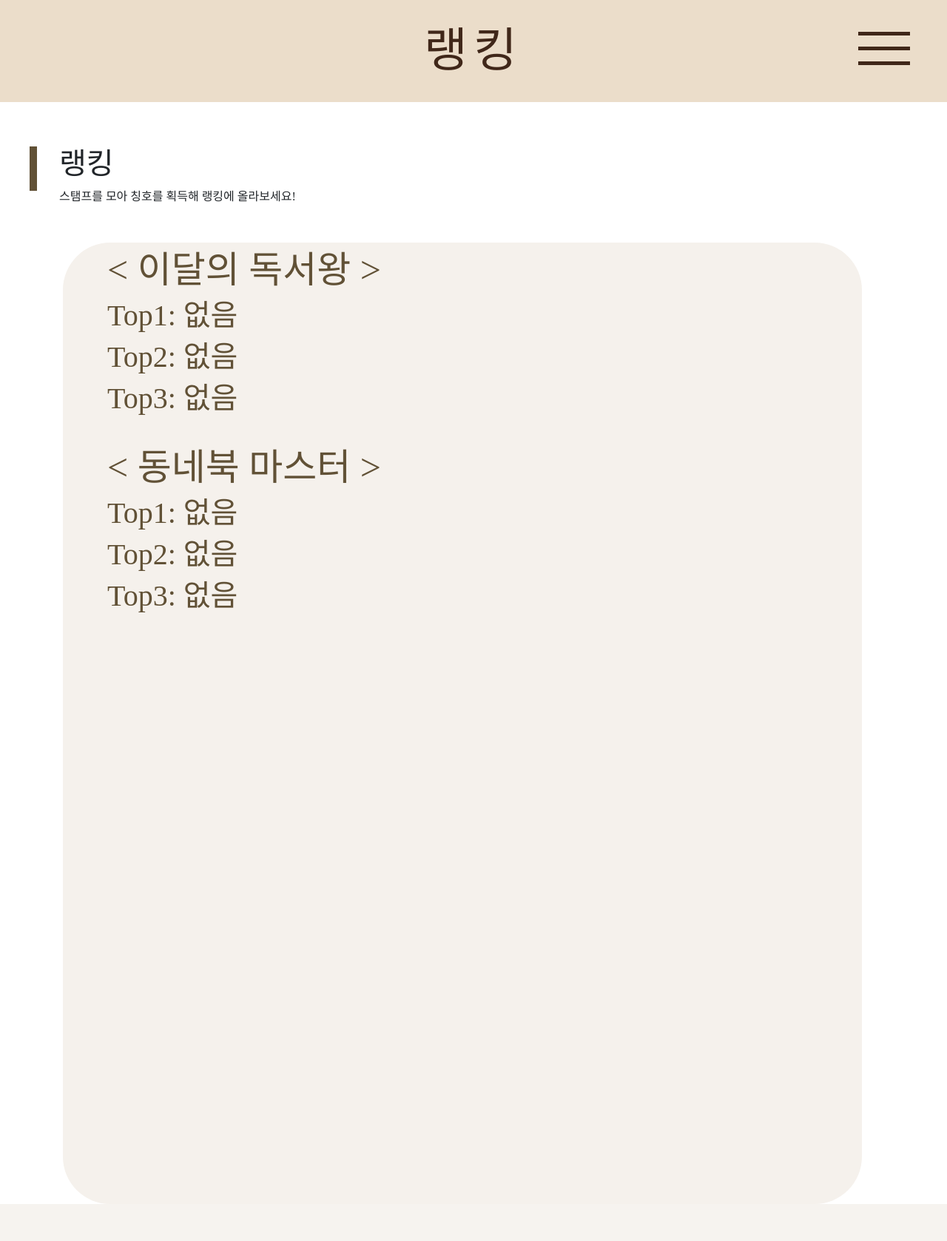
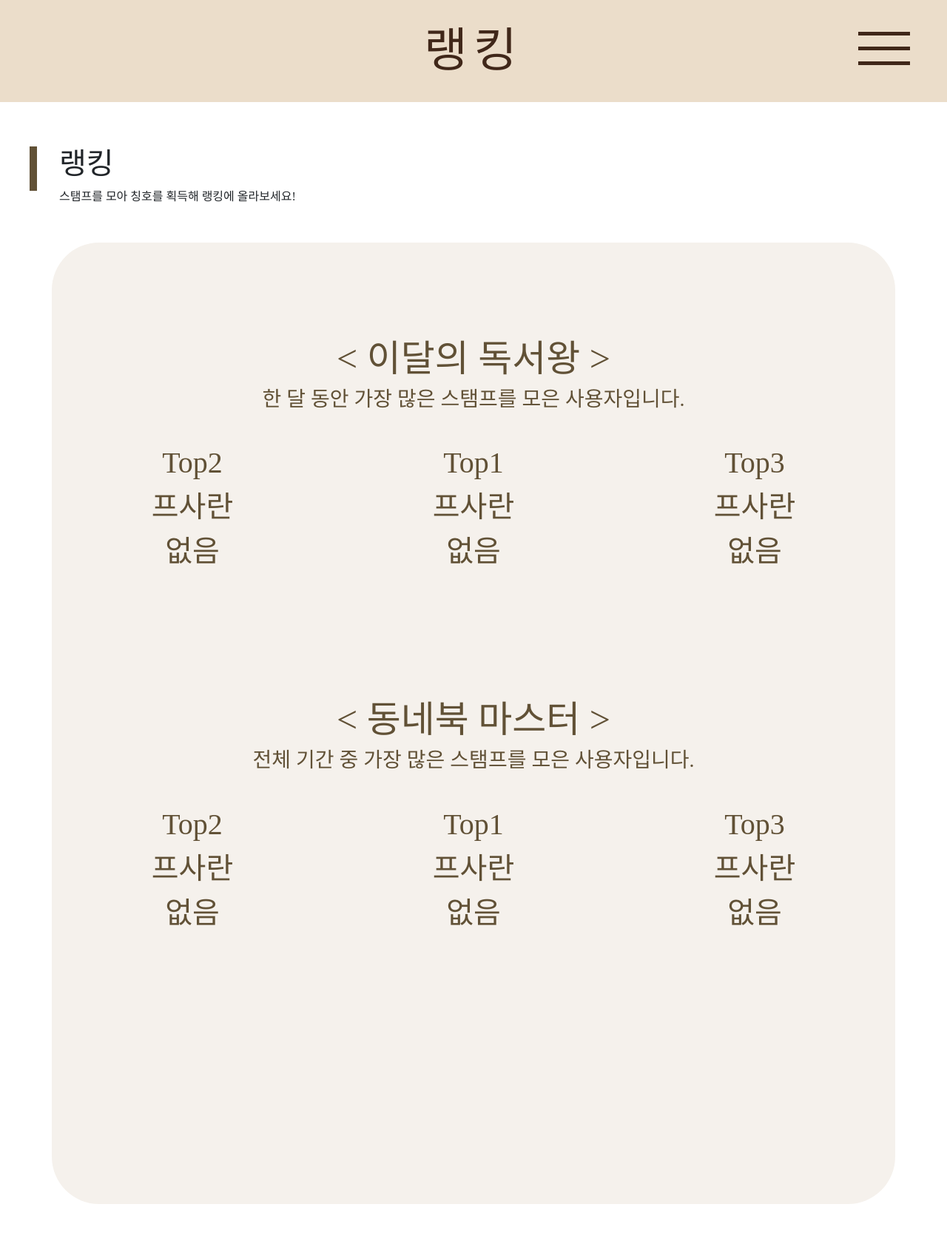
Before and after one commit to doewanju/dnbook, a Django app: page /main/ranking/ in a window 1280 px wide. Shown: the whole page at 74% size. Before the commit the page ends 1628 px from the top, so only its background shows below. Run offline with Django 3.2, Linux system fonts and the light colour scheme; data that the repository does not hold is empty; some libraries are stand-ins or nearby versions; some web fonts are replaced.

Commit message:
랭킹 레이아웃 완성

```diff
--- a/main/static/css/ranking.css
+++ b/main/static/css/ranking.css
@@ -1,5 +1,6 @@
 @font-face { font-family: 'YiSunShinDotumM'; src: url('https://cdn.jsdelivr.net/gh/projectnoonnu/noonfonts_two@1.0/YiSunShinDotumM.woff') format('woff'); font-weight: normal; font-style: normal; }
 @font-face { font-family: 'BBTreeGL'; src: url('https://cdn.jsdelivr.net/gh/projectnoonnu/noonfonts_nine_@1.1/BBTreeGL.woff') format('woff'); font-weight: normal; font-style: normal; }
+@font-face { font-family: 'NanumSquareRound'; src: url('https://cdn.jsdelivr.net/gh/projectnoonnu/noonfonts_two@1.0/NanumSquareRound.woff') format('woff'); font-weight: normal,bold; font-style: normal; }
 
 .ranking{
     padding-left: 40px;
@@ -18,15 +19,21 @@
 }
 .back-square{
     background-color: rgb(245, 241, 236);
-    width: 90%;
+    width: 95%;
     height: 1300px;
     border-radius: 4rem;
-    margin-top: 50px;
-    margin-left: 45px;
-
+    margin: 50px auto;
+    padding: 120px 0;
 }
 .middle-ment{
     color: #615136;
+    text-align: center;
     font-size: 50px;
-    margin-left: 60px;
 }
+
+.rankmember{
+    margin: 40px 0;
+    font-size: 40px;
+    align-content: center;
+    align-items: center;
+}
--- a/main/templates/ranking.html
+++ b/main/templates/ranking.html
@@ -4,55 +4,69 @@
 <head>
     <link rel="stylesheet" type="text/css" href="{% static 'css/ranking.css' %}">
 </head>
-
 <body>
     <div class="ranking">
     <div class="square"></div>
     <h1 class="ment">랭킹</h1>
     <p class="ment">스탬프를 모아 칭호를 획득해 랭킹에 올라보세요!</p>
+
     <div class="back-square">
         <div class="middle-ment">
         < 이달의 독서왕 >
-        <h1>Top1: <span>{{first.month_nickname}}</span>
+        <h3>한 달 동안 가장 많은 스탬프를 모은 사용자입니다.</h3>
+            <div class="rankmember row">
+                <div class="col-4">
+                    Top2<br>프사란<br>
+                    <span>{{second.month_nickname}}</span><br>
+                    {%if second.month_stamp != -1%}
+                        <span>(스탬프 {{second.month_stamp}}개)</span>
+                    {%endif%}
+                </div>
+                <div class="col-4">
+                    Top1<br>프사란<br>
+                    <span>{{first.month_nickname}}</span><br>
                     {%if first.month_stamp != -1%}
                         <span>(스탬프 {{first.month_stamp}}개)</span>
                     {%endif%}
-        </h1>
-
-        <h1>Top2: <span>{{second.month_nickname}}</span>
-            {%if second.month_stamp != -1%}
-            <span>(스탬프 {{second.month_stamp}}개)</span>
-            {%endif%}
-        </h1>
-
-        <h1>Top3: <span>{{third.month_nickname}}</span>
+                </div>
+                <div class="col-4">
+                    Top3<br>프사란<br>
+                    <span>{{third.month_nickname}}</span><br>
                     {%if third.month_stamp != -1%}
                         <span>(스탬프 {{third.month_stamp}}개)</span>
                     {%endif%}
-        </h1>
                 </div>
-        <br>
+            </div>
+        </div>
+        <br><br><br><br><br>
         <div class="middle-ment">
         < 동네북 마스터 >
-        <h1>Top1: <span>{{first.total_nickname}}</span>
+        <h3>전체 기간 중 가장 많은 스탬프를 모은 사용자입니다.</h3>
+            <div class="rankmember row">
+                <div class="col-4">
+                    Top2<br>프사란<br>
+                    <span>{{second.total_nickname}}</span><br>
+                    {%if second.total_stamp != -1%}
+                        <span>(스탬프 {{second.total_stamp}}개)</span>
+                    {%endif%}
+                </div>
+                <div class="col-4">
+                    Top1<br>프사란<br>
+                    <span>{{first.total_nickname}}</span><br>
                     {%if first.total_stamp != -1%}
                         <span>(스탬프 {{first.total_stamp}}개)</span>
                     {%endif%}
-        </h1>
-
-        <h1>Top2: <span>{{second.total_nickname}}</span>
-            {%if second.total_stamp != -1%}
-            <span>(스탬프 {{second.total_stamp}}개)</span>
-            {%endif%}
-        </h1>
-
-        <h1>Top3: <span>{{third.total_nickname}}</span>
+                </div>
+                <div class="col-4">
+                    Top3<br>프사란<br>
+                    <span>{{third.total_nickname}}</span><br>
                     {%if third.total_stamp != -1%}
                         <span>(스탬프 {{third.total_stamp}}개)</span>
                     {%endif%}
-        </h1>
                 </div>
             </div>
         </div>
+    </div>
+
 </body>
 {% endblock %}
```
Lines whose indentation alone changed are shown as unchanged.
